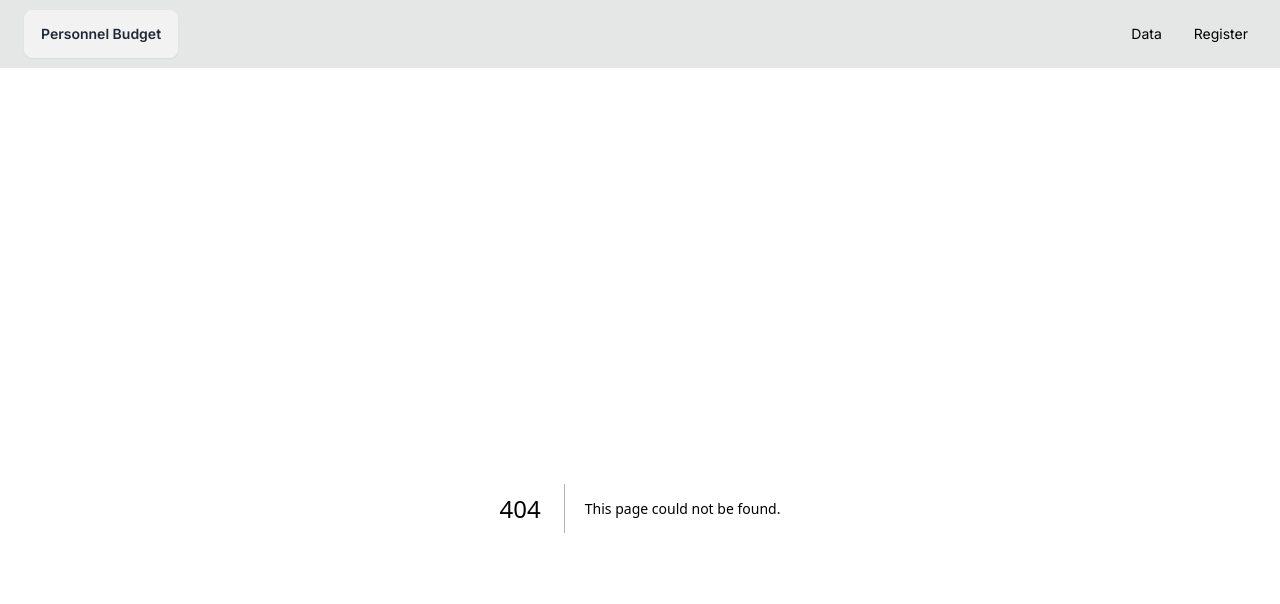
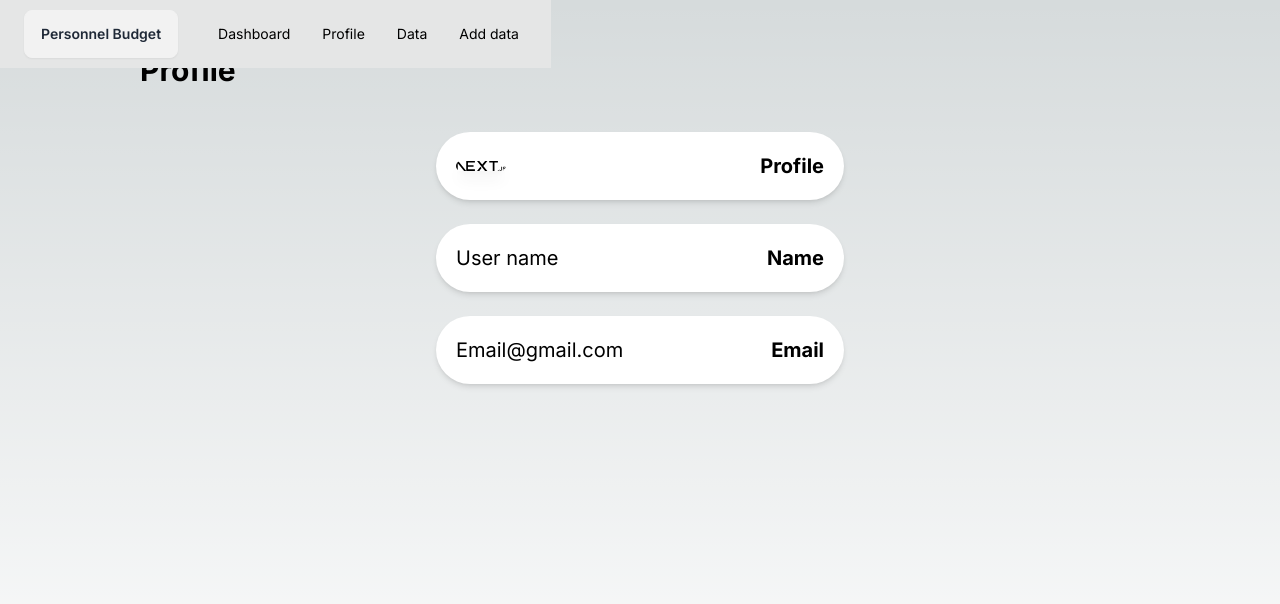
Before and after one commit to Racine14Creator/budget, a Next.js app: page /profile in a window 1280 px wide. Before the commit this address had no page. Shown: the top 604 px of the page. Built offline with nearby package versions, Linux system fonts and the light colour scheme.

Commit message:
add: Structure

```diff
--- a/app/api/budget/[id]/route.js
+++ b/app/api/budget/[id]/route.js
@@ -32,7 +32,7 @@ export async function PUT(request, { params }) {
         amount,
         event,
         devise,
-        desc: description,
+        description,
         country,
     });
     if (budget) {
--- /dev/null
+++ b/app/components/Dashboard/Dashboard.jsx
@@ -0,0 +1,7 @@
+export function Dashboard() {
+    return (
+        <>
+            <h3 className="text-3xl font-bold my-3">Dashboard</h3>
+        </>
+    )
+}
--- /dev/null
+++ b/app/components/Profile/Profile.jsx
@@ -0,0 +1,26 @@
+import Image from 'next/image'
+import React from 'react'
+
+const Profile = () => {
+    return (
+        <>
+            <h3 className="text-3xl font-bold my-3">Profile</h3>
+            <div className="flex justify-between sm:flex-col sm:p-5 max-w-md mx-auto">
+                <div className="flex justify-between items-center p-5 rounded-full bg-white text-black shadow-md my-3">
+                    <Image src={'/next.svg'} height={50} width={50} className='relative w-50 h-70 rounded-full shadow-lg' />
+                    <p className="text-xl font-bold">Profile</p>
+                </div>
+                <div className="flex justify-between items-center sm:p-5 rounded-full bg-white text-black shadow-md my-3 sm:w-full">
+                    <p className="text-xl font-normal">User name</p>
+                    <p className="text-xl font-bold">Name</p>
+                </div>
+                <div className="flex justify-between items-center p-5 rounded-full bg-white text-black shadow-md my-3">
+                    <p className="text-xl font-normal">Email@gmail.com</p>
+                    <p className="text-xl font-bold">Email</p>
+                </div>
+            </div>
+        </>
+    )
+}
+
+export default Profile
--- /dev/null
+++ b/app/data/page.jsx
@@ -0,0 +1,10 @@
+import Data from "@/components/Data"
+
+
+const page = () => {
+    return (
+        <Data />
+    )
+}
+
+export default page
--- a/app/edit/[id]/page.jsx
+++ b/app/edit/[id]/page.jsx
@@ -3,7 +3,8 @@
 import EditForm from '@/components/EditForm';
 import { useEffect, useState } from 'react';
 
-const url = 'https://budget-beta-ten.vercel.app';
+// const url = 'https://budget-beta-ten.vercel.app';
+const url = 'http://localhost:3000';
 
 const EditOne = ({ params }) => {
     const { id } = params;
@@ -41,7 +42,7 @@ const EditOne = ({ params }) => {
                     desc={budget.description}
                 />
             )}
-            {!budget && <span className="loading loading-bars loading-lg mx-auto"></span>}
+            {!budget && <span className="max-w-md loading loading-bars loading-lg mx-auto"></span>}
         </>
     );
 };
--- a/app/layout.js
+++ b/app/layout.js
@@ -3,6 +3,13 @@ import "./globals.css";
 import Link from "next/link";
 
 const inter = Inter({ subsets: ["latin"] });
+
+const NavLinks = [
+  { id: 1, label: "Dashboard", href: "/", Icon: "" },
+  { id: 2, label: "Profile", href: "/profile", Icon: "" },
+  { id: 3, label: "Data", href: "/data", Icon: "" },
+  { id: 4, label: "Add data", href: "/register", Icon: "" },
+]
 
 export const metadata = {
   title: "Personnal Budget",
@@ -16,7 +23,8 @@ export default function RootLayout({ children }) {
         <div className="drawer">
           <input id="my-drawer-3" type="checkbox" className="drawer-toggle" />
           <div className="drawer-content flex flex-col">
-            <div className="w-full navbar bg-base-300">
+            <div className="absolute bg-base-300">
+              <div className="max-w-[1000px] mx-auto navbar">
                 <div className="flex-none lg:hidden">
                   <label htmlFor="my-drawer-3" aria-label="open sidebar" className="btn btn-square btn-ghost">
                     <svg xmlns="http://www.w3.org/2000/svg" fill="none" viewBox="0 0 24 24" className="inline-block w-6 h-6 stroke-current"><path strokeLinecap="round" strokeLinejoin="round" strokeWidth="2" d="M4 6h16M4 12h16M4 18h16"></path></svg>
@@ -28,9 +36,17 @@ export default function RootLayout({ children }) {
                 <div className="flex-none hidden lg:block">
                   <ul className="menu menu-horizontal">
 
-                  <li><Link href={"/"}>Data</Link></li>
-                  <li><Link href={"/register"}>Register</Link></li>
+                    {
+                      NavLinks.map((n) => (
+                        <li key={n.id}>
+                          <Link href={n.href}>
+                            {n.label}
+                          </Link>
+                        </li>
+                      ))
+                    }
                   </ul>
+                </div>
               </div>
             </div>
             <div className="min-h-screen">
@@ -42,8 +58,15 @@ export default function RootLayout({ children }) {
           <div className="drawer-side">
             <label htmlFor="my-drawer-3" aria-label="close sidebar" className="drawer-overlay"></label>
             <ul className="menu p-4 w-80 min-h-full bg-base-200">
-              <li><Link href={"/"}>Data</Link></li>
-              <li><Link href={"/register"}>Register</Link></li>
+              {
+                NavLinks.map((n) => (
+                  <li key={n.id}>
+                    <Link href={n.href}>
+                      {n.label}
+                    </Link>
+                  </li>
+                ))
+              }
             </ul>
           </div>
         </div>
--- /dev/null
+++ b/app/profile/page.jsx
@@ -0,0 +1,10 @@
+
+import Profile from '../components/Profile/Profile'
+
+const page = () => {
+    return (
+        <Profile />
+    )
+}
+
+export default page
--- a/components/Data.jsx
+++ b/components/Data.jsx
@@ -3,10 +3,10 @@
 import Link from "next/link";
 import { useState, useEffect } from "react";
 
-
+const url = "http://localhost:3000"
 const getData = async () => {
     try {
-        const res = await fetch(`https://budget-beta-ten.vercel.app/api/budget`, { cache: 'no-store' });
+        const res = await fetch(`${url}/api/budget`, { cache: 'no-store' });
 
         if (!res.ok) {
             throw new Error("Failed to fetch Data...");
@@ -33,7 +33,7 @@ const Data = () => {
 
         if (confirmed) {
 
-            const res = await fetch(`https://budget-beta-ten.vercel.app/api/budget/?id=${id}`, { method: "DELETE" })
+            const res = await fetch(`${url}/api/budget/?id=${id}`, { method: "DELETE" })
 
             if (res.ok) {
                 router.refresh()
--- a/components/EditForm.jsx
+++ b/components/EditForm.jsx
@@ -3,7 +3,8 @@
 import { useState } from "react";
 import { useRouter } from "next/navigation";
 
-const url = 'https://budget-beta-ten.vercel.app';
+// const url = 'https://budget-beta-ten.vercel.app';
+const url = 'http://localhost:3000';
 
 const EditForm = ({
     id,
@@ -15,6 +16,7 @@ const EditForm = ({
 
     const handleSubmit = async (e) => {
         e.preventDefault()
+
 
         try {
             const res = await fetch(`${url}/api/budget/${id}`, {
@@ -29,7 +31,7 @@ const EditForm = ({
             if (!res.ok) throw new Error("Failed to Upated this")
 
             router.refresh()
-            router.push("/")
+            router.push("/data")
 
         } catch (error) {
             console.log(error);
--- a/components/HomePage.jsx
+++ b/components/HomePage.jsx
@@ -1,10 +1,9 @@
-import Data from "./Data"
-import Navbar from "./Navbar"
+import { Dashboard } from "@/app/components/Dashboard/Dashboard"
 
 const HomePage = () => {
     return (
         <>
-            <Data />
+            <Dashboard />
         </>
     )
 }
--- a/components/Navbar.jsx
+++ /dev/null
@@ -1,42 +0,0 @@
-import Link from "next/link"
-function Navbar() {
-    return (
-        <div className="drawer">
-            <div className="max-w-[1000px] mx-auto">
-                <input id="my-drawer-3" type="checkbox" className="drawer-toggle" />
-                <div className="drawer-content flex flex-col">
-                    <div className="w-full navbar bg-base-300">
-                        <div className="flex-none lg:hidden">
-                            <label htmlFor="my-drawer-3" aria-label="open sidebar" className="btn btn-square btn-ghost">
-                                <svg xmlns="http://www.w3.org/2000/svg" fill="none" viewBox="0 0 24 24" className="inline-block w-6 h-6 stroke-current"><path strokeLinecap="round" strokeLinejoin="round" strokeWidth="2" d="M4 6h16M4 12h16M4 18h16"></path></svg>
-                            </label>
-                        </div>
-                        <div className="flex-1 px-2 mx-2">Personnel Budget</div>
-                        <div className="flex-none hidden lg:block">
-                            <ul className="menu menu-horizontal">
-
-                                <li><Link href={"/register"}>Register</Link></li>
-                                <li><Link href={"/"}>Data</Link></li>
-                            </ul>
-                        </div>
-                    </div>
-                    <div className="min-h-screen">
-                        <div className="container max-w-md mx-auto">
-                            Content
-                        </div>
-                    </div>
-                </div>
-                <div className="drawer-side">
-                    <label htmlFor="my-drawer-3" aria-label="close sidebar" className="drawer-overlay"></label>
-                    <ul className="menu p-4 w-80 min-h-full bg-base-200">
-
-                        <li><Link href={"#"}>Register</Link></li>
-                        <li><Link href={"#"}>Data</Link></li>
-                    </ul>
-                </div>
-            </div>
-        </div>
-    )
-}
-
-export default Navbar
--- a/components/RegistrationForm.jsx
+++ b/components/RegistrationForm.jsx
@@ -3,7 +3,8 @@
 import { useState } from "react"
 import { useRouter } from "next/navigation"
 
-const url = "https://budget-beta-ten.vercel.app/api/budget"
+// const url = "https://budget-beta-ten.vercel.app"
+const url = "http://localhost:3000"
 
 export function RegistrationForm() {
     const router = useRouter()
@@ -33,13 +34,13 @@ export function RegistrationForm() {
         }
 
         try {
-            const res = await fetch(`${url}/`, {
+            const res = await fetch(`${url}/api/budget`, {
                 method: "POST",
                 headers: { "Content-Type": "application/json" },
                 body: JSON.stringify({ amount, transEvent, devise, country, desc })
             })
             if (res.ok) {
-                router.push("/")
+                router.push("/data")
                 router.refresh()
             } else {
                 throw new Error("Failed to create this.")
```
Lines whose indentation alone changed are shown as unchanged.
